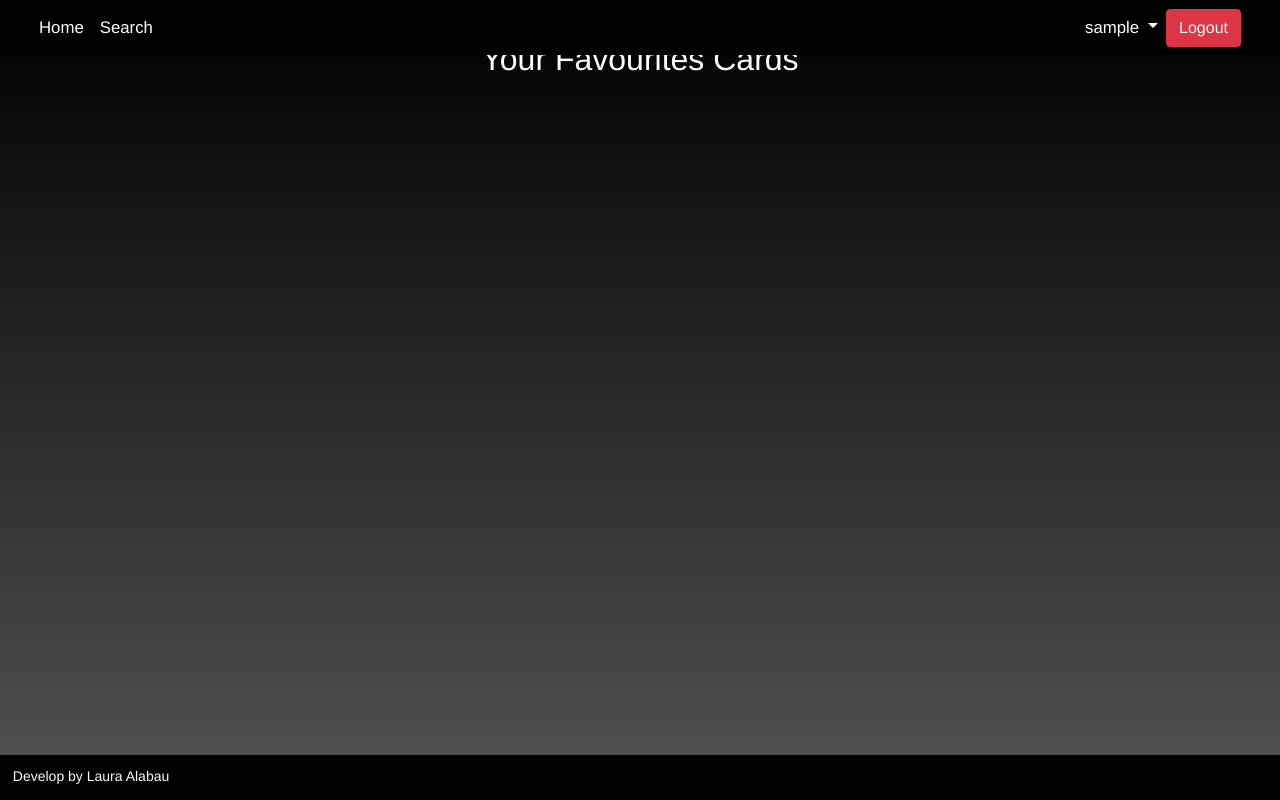
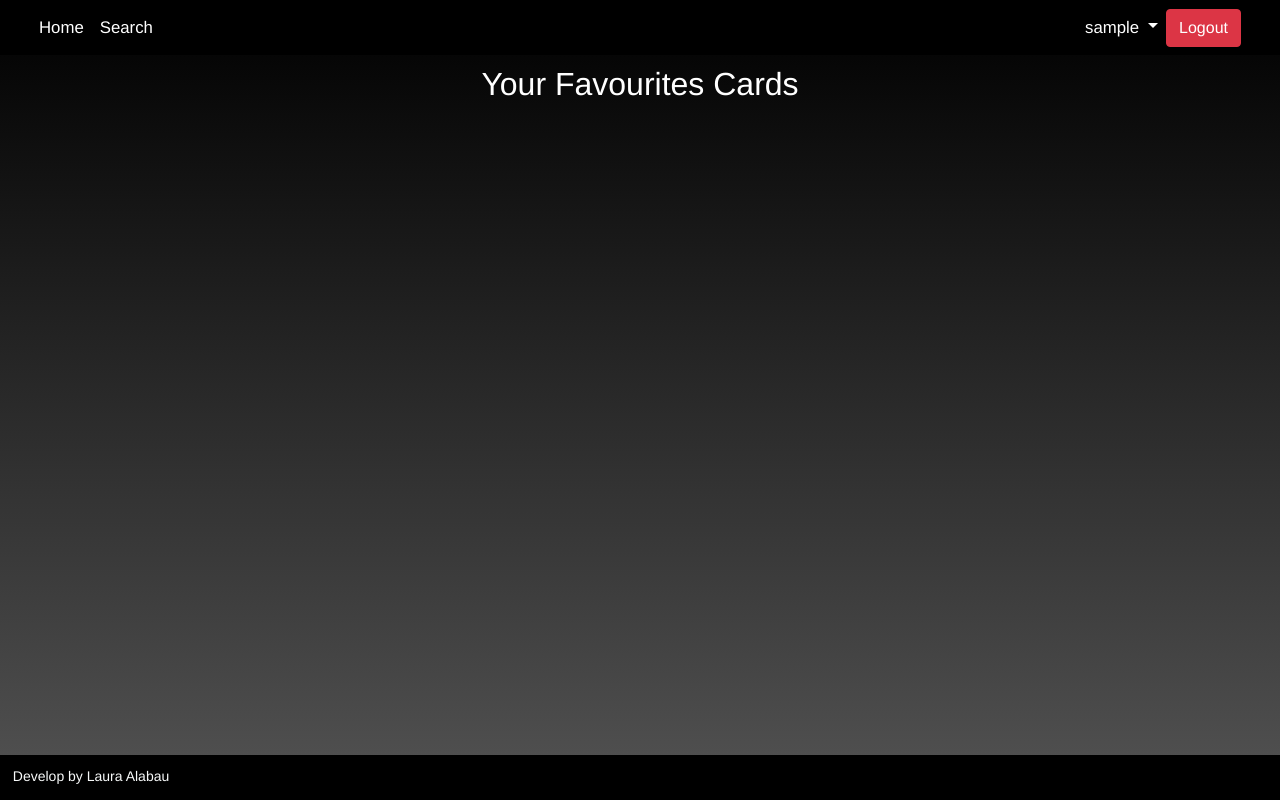
Before and after one commit to lauraAlabau/project-2_API, a Node server app: page /userProfile in a window 1280 px wide. Run offline with Node 20, Linux system fonts and the light colour scheme; the visitor is signed in with stand-in values (Sample User, id 1); some libraries are stand-ins or nearby versions.

Commit message:
styles fix

```diff
--- a/public/stylesheets/style.css
+++ b/public/stylesheets/style.css
@@ -225,6 +225,8 @@
   display: flex;
   align-items: center;
   flex-direction: column;
+  padding-top: 25px;
+  padding-bottom: 50px;
 }
 
 .card-list{
```
